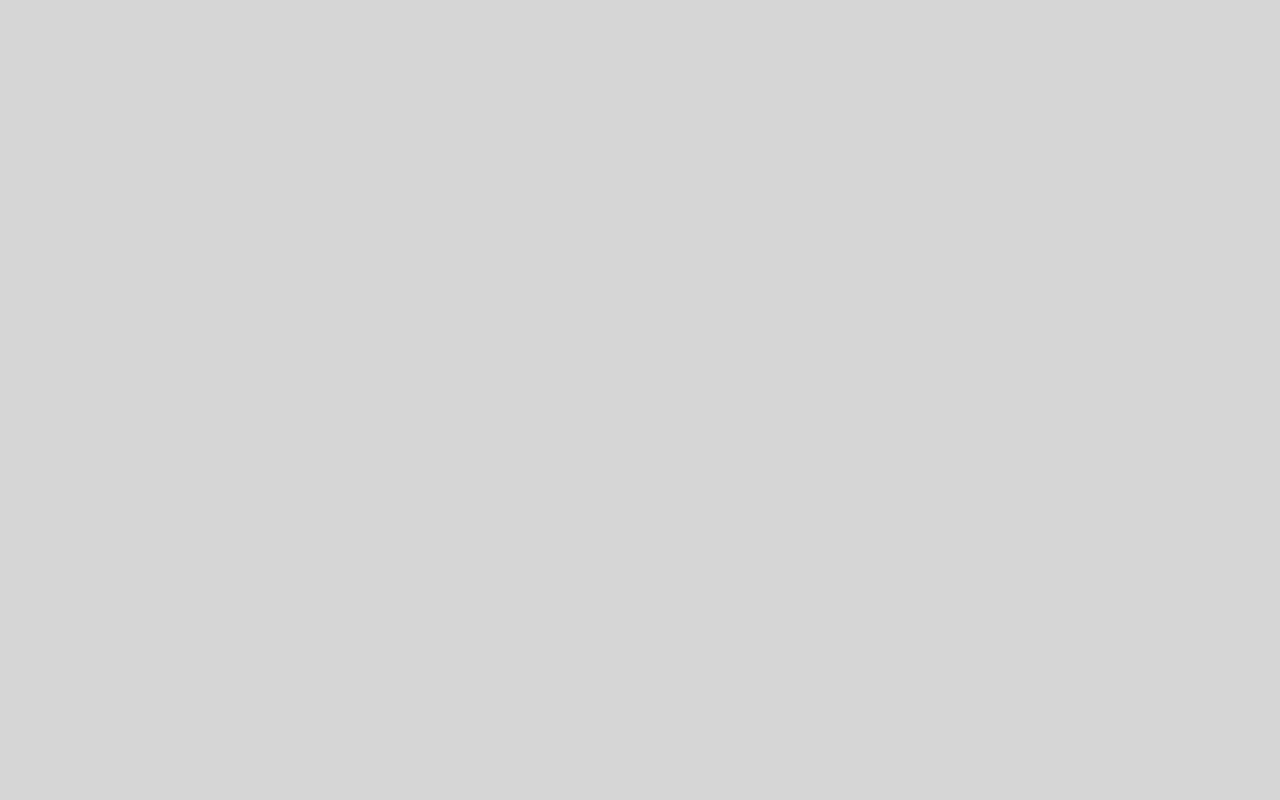
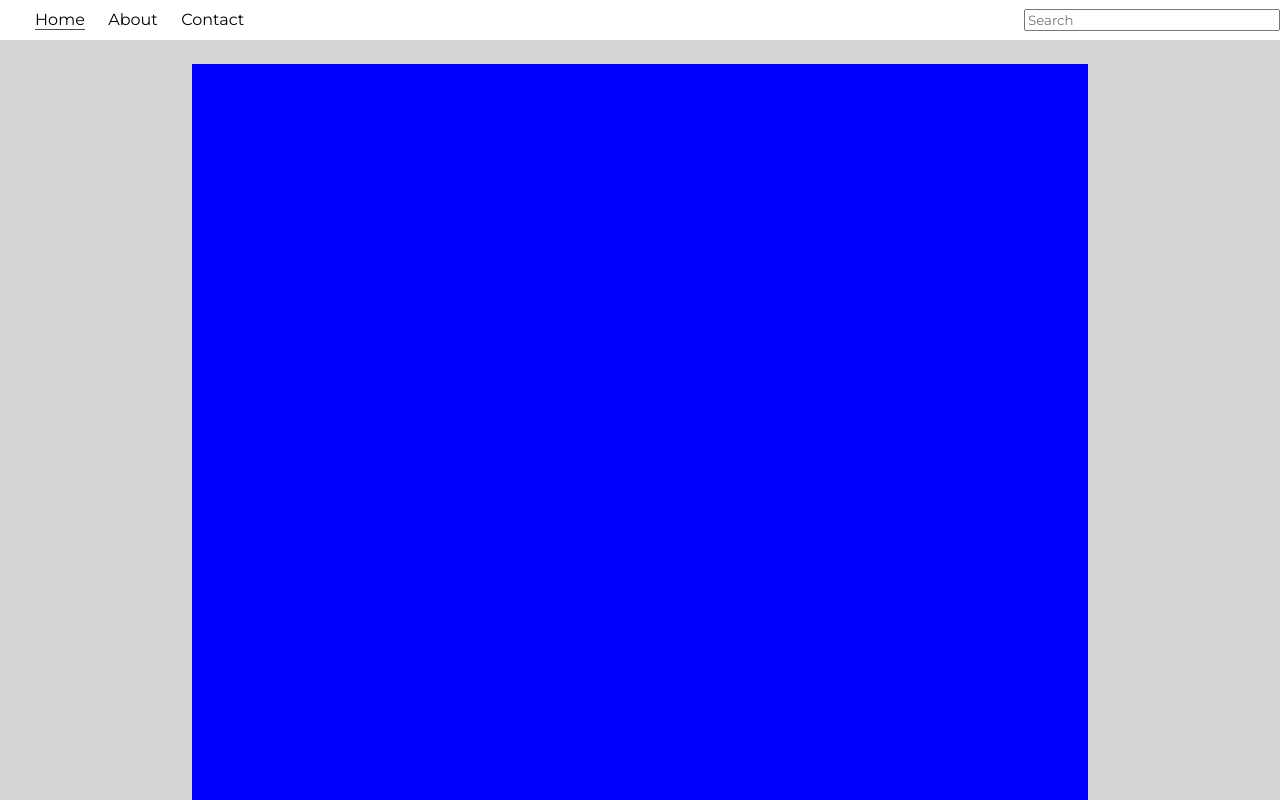
Before and after one commit to Skaterjess2012/cookbook, a plain HTML site: page resources/html/home.html in a window 1280 px wide. Drawn offline with Linux system fonts and the light colour scheme.

Commit message:
started on home.html

```diff
--- a/resources/css/home.less
+++ b/resources/css/home.less
@@ -1 +1,40 @@
 @import 'var';
+.container {
+	height: 100%;
+	display: flex;
+	justify-content: center;
+	.nav-bar {
+		position: fixed;
+		width: 100%;
+		height: 5%;
+		display: flex;
+		justify-content: space-between;
+		align-items: center;
+		background: white;
+		.left {
+			width: 20%;
+			display: flex;
+			justify-content: space-around;
+			.home {
+				div {
+					width: 100%;
+					height: 0.1em;
+					background: red;
+				}
+			}
+		}
+		.right {
+			width: 20%;
+			.search {
+				width: 100%;
+			}
+		}
+	}
+	.content {
+		margin-top: 5%;
+		display: flex;
+		flex-wrap: wrap;
+		width: 70%;
+		background: blue;
+	}
+}
--- a/resources/html/home.html
+++ b/resources/html/home.html
@@ -8,5 +8,30 @@
 		<script src="../js/main.js"></script>
 		<title></title>
 	</head>
-	<body></body>
+	<body>
+		<div class="container">
+			<div class="nav-bar">
+				<div class="left">
+					<a class="logo"></a>
+					<a class="nav-btn home">
+						<span>Home</span>
+						<div></div>
+					</a>
+					<a class="nav-btn about">
+						<span>About</span>
+						<div></div>
+					</a>
+					<a class="nav-btn contact">
+						<span>Contact</span>
+						<div></div>
+					</a>
+				</div>
+				<div class="right">
+					<input class="search" type="search" placeholder="Search">
+				</div>
+			</div>
+			<div class="content">
+			</div>
+		</div>
+	</body>
 </html>
```
Also changed, not shown: resources/css/home.css.
